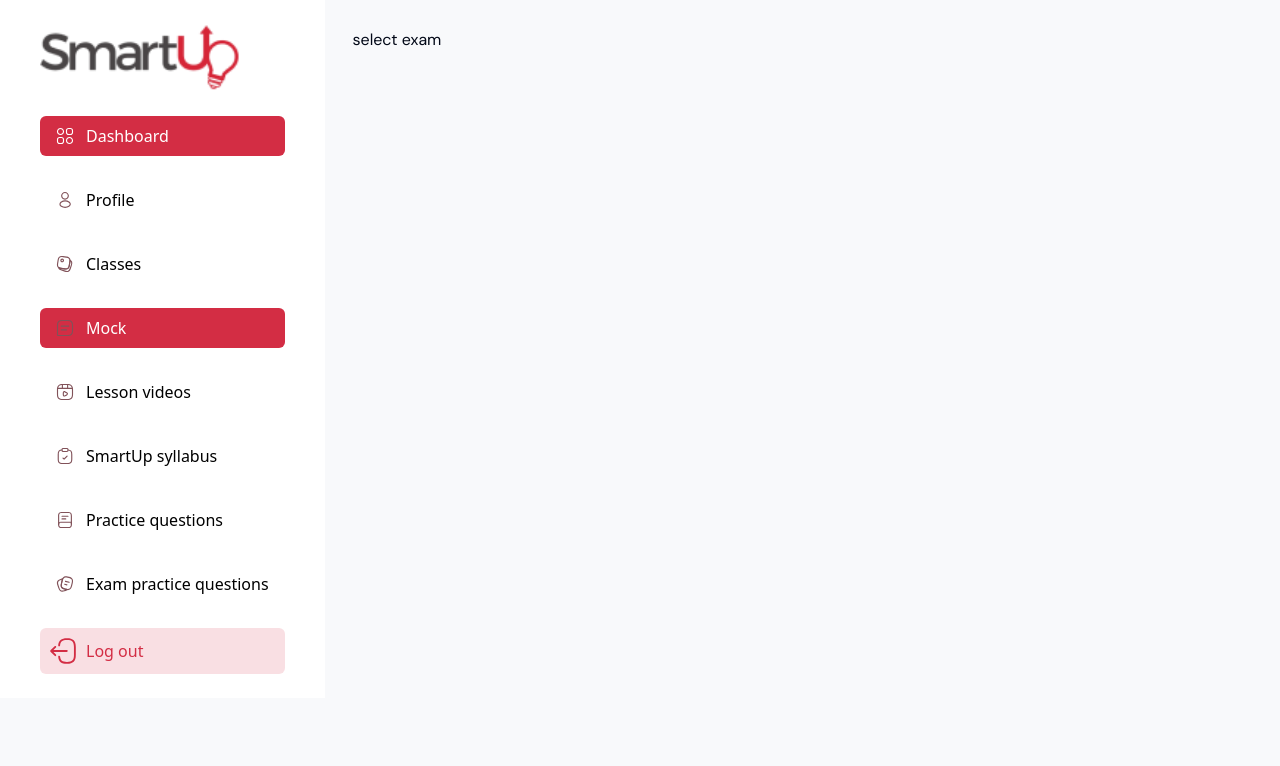
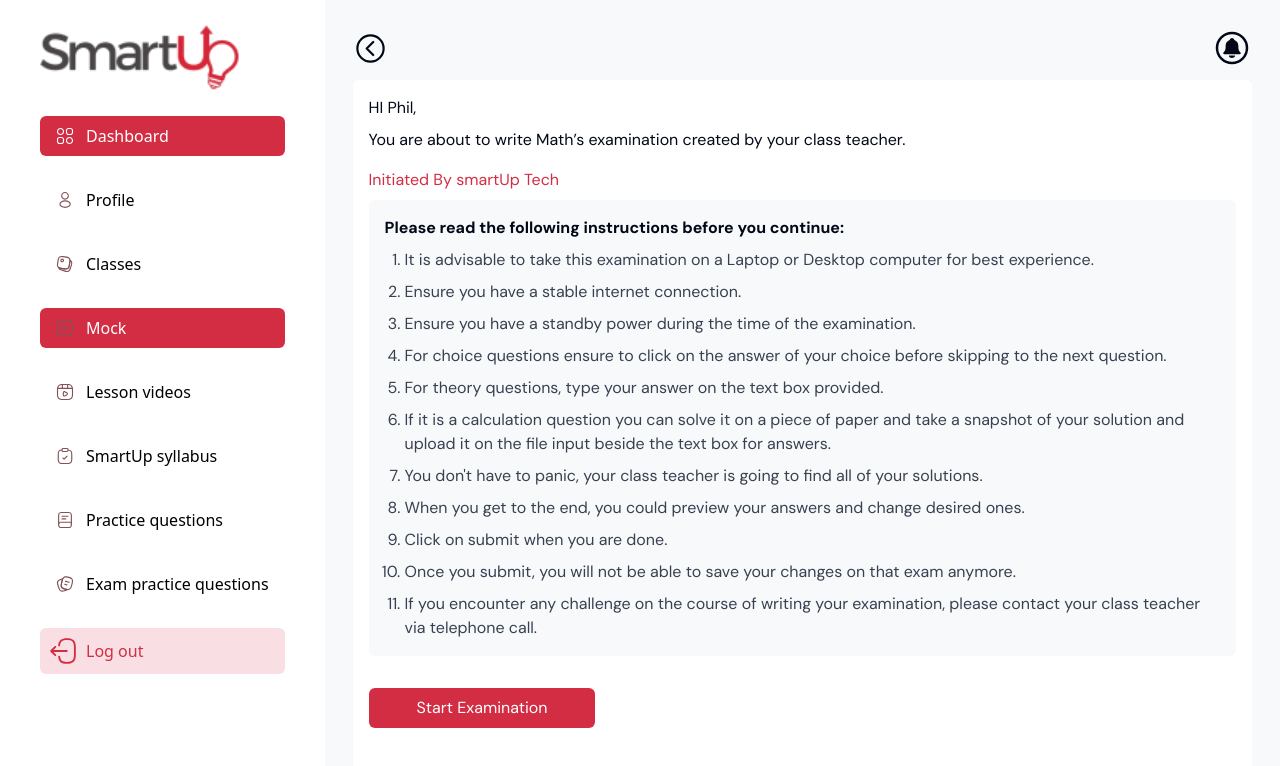
Before and after one commit to Lukman10a/smartupweb, a Next.js app: page /mock/1/1 in a window 1280 px wide. Shown: the top 766 px of the page. Built offline with nearby package versions, Linux system fonts and the light colour scheme.

Commit message:
update selectSubject component

```diff
--- a/src/components/mockComponents/examCard.tsx
+++ b/src/components/mockComponents/examCard.tsx
@@ -88,7 +88,7 @@ export default function ExamCard({ path }: { path: string }) {
           key={item.id}
           href={{
             pathname: `${path}${item.slug}`,
-            query: { type: item.title },
+            query: { type: item.title, title: item.title },
           }}
         >
           <div className="my-3 grid cursor-pointer grid-cols-3 items-center rounded-md bg-[#F8F9FB] p-3">
--- /dev/null
+++ b/src/components/mockComponents/examInstructions.tsx
@@ -0,0 +1,29 @@
+const ExamInstructions: React.FC = () => {
+  const instructions = [
+    "It is advisable to take this examination on a Laptop or Desktop computer for best experience.",
+    "Ensure you have a stable internet connection.",
+    "Ensure you have a standby power during the time of the examination.",
+    "For choice questions ensure to click on the answer of your choice before skipping to the next question.",
+    "For theory questions, type your answer on the text box provided.",
+    "If it is a calculation question you can solve it on a piece of paper and take a snapshot of your solution and upload it on the file input beside the text box for answers.",
+    "You don't have to panic, your class teacher is going to find all of your solutions.",
+    "When you get to the end, you could preview your answers and change desired ones.",
+    "Click on submit when you are done.",
+    "Once you submit, you will not be able to save your changes on that exam anymore.",
+    "If you encounter any challenge on the course of writing your examination, please contact your class teacher via telephone call.",
+  ];
+
+  return (
+    <div className="instructions-container">
+      <ol className="list-decimal space-y-2 pl-5">
+        {instructions.map((instruction, index) => (
+          <li key={index} className="text-md text-gray-700">
+            {instruction}
+          </li>
+        ))}
+      </ol>
+    </div>
+  );
+};
+
+export default ExamInstructions;
--- a/src/pages/mock/[selectExam]/[selectSubject]/index.tsx
+++ b/src/pages/mock/[selectExam]/[selectSubject]/index.tsx
@@ -1,5 +1,44 @@
+import ExamInstructions from "@/components/mockComponents/examInstructions";
+import { useRouter } from "next/router";
 import React from "react";
+import {
+  IoChevronBackCircleOutline,
+  IoNotificationsCircleOutline,
+} from "react-icons/io5";
 
 export default function SelectSubject() {
-  return <div>select exam</div>;
+  const { query } = useRouter();
+  return (
+    <section>
+      <div className="mb-3 flex items-center justify-between">
+        <div className="flex items-center gap-2">
+          <IoChevronBackCircleOutline size={35} />
+          <p className="font-dm_sans text-2xl font-medium">{query.title}</p>
+        </div>
+        <div className="flex items-center gap-2">
+          <IoNotificationsCircleOutline size={40} />
+        </div>
+      </div>
+
+      <div className="rounded-md bg-white p-4">
+        <div className="space-y-2">
+          <p>HI Phil,</p>
+          <p>
+            You are about to write Math’s examination created by your class
+            teacher.
+          </p>
+          <p className="py-2 text-[#D32D44]">Initiated By smartUp Tech</p>
+        </div>
+        <div className="space-y-2 rounded-md bg-[#F8F9FB] p-4">
+          <p className="font-bold">
+            Please read the following instructions before you continue:
+          </p>
+          <ExamInstructions />
+        </div>
+        <button className="my-8 mb-12 rounded-md bg-[#D32D44] p-2 px-12 text-white">
+          <p>Start Examination</p>
+        </button>
+      </div>
+    </section>
+  );
 }
```
